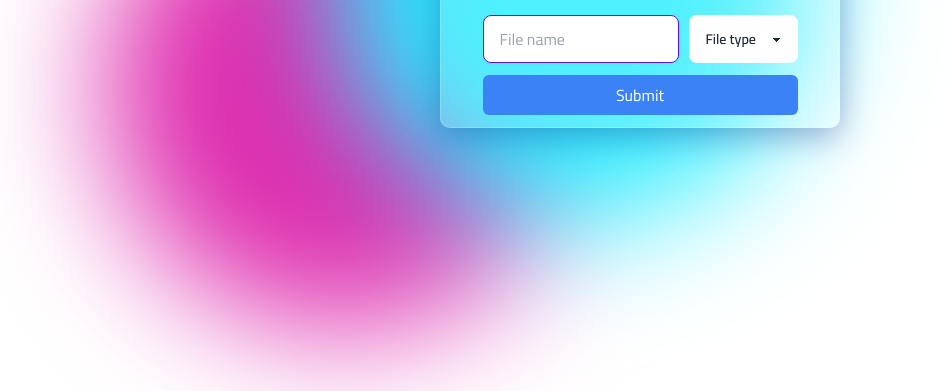
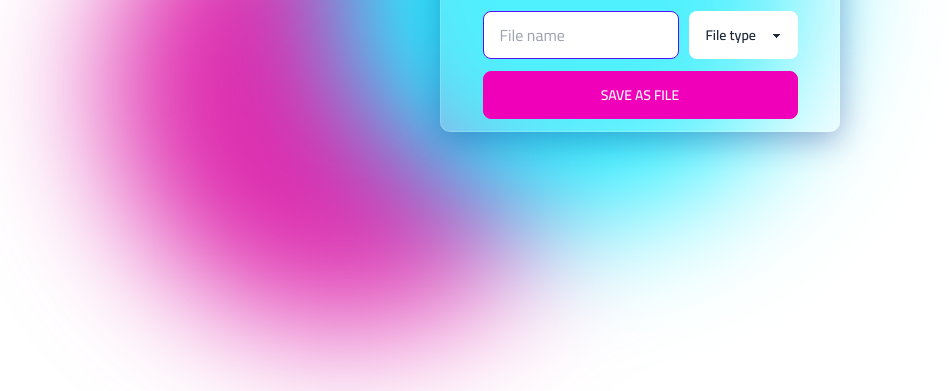
Before and after one commit to abdellatif-laghjaj/text-to-file, a plain HTML site: page index.html in a window 1280 px wide. Shown: the part 409-800 px from the top of the page, without its empty margins (0-949 px from the left). Drawn offline with nearby package versions, Linux system fonts and the light colour scheme.

Commit message:
change btn

```diff
--- a/index.html
+++ b/index.html
@@ -31,7 +31,9 @@
                     <option value="doc">.doc</option>
                 </select>
             </div>
-            <button class="bg-blue-500 text-white p-2 rounded-md w-full">Submit</button>
+            <button class="btn btn-secondary w-full ">
+                SAVE AS FILE
+            </button>
         </div>
     </div>
 </body>
```
